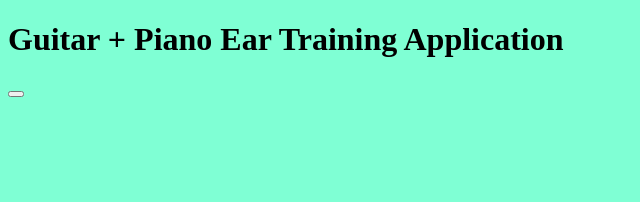
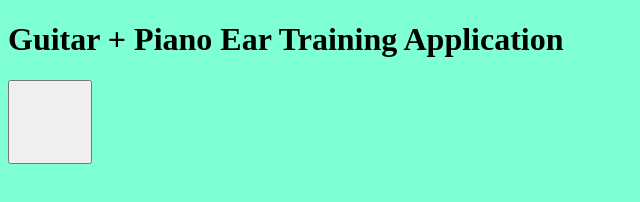
Before and after one commit to cfan310/Ear-Trainer, a plain HTML site: page index.html in a window 1280 px wide. Shown: the whole page, without its empty margins (0-640 px from the left). Drawn offline with Linux system fonts and the light colour scheme.

Commit message:
edit button

```diff
--- a/styles.css
+++ b/styles.css
@@ -1,3 +1,7 @@
 body {
   background-color: aquamarine;
 }
+
+#buttonTest {
+  padding: 40px;
+}
```
